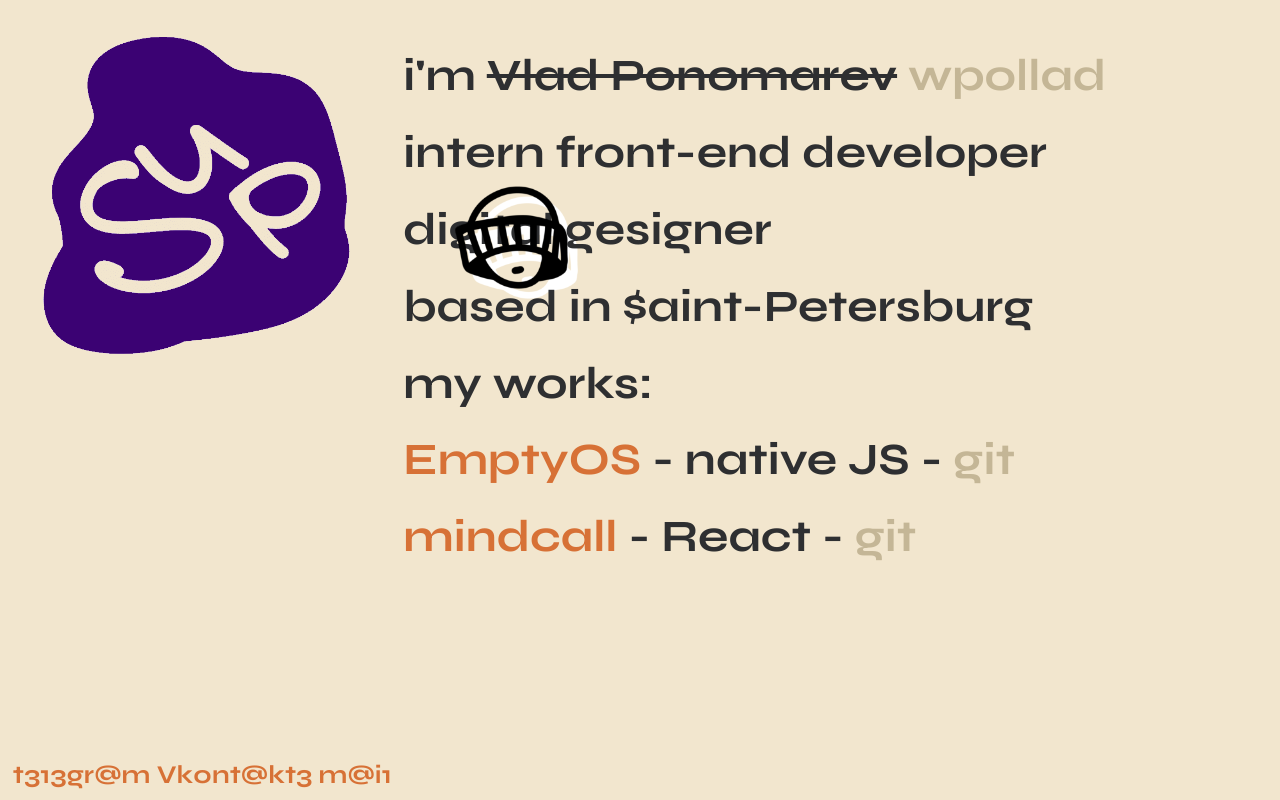
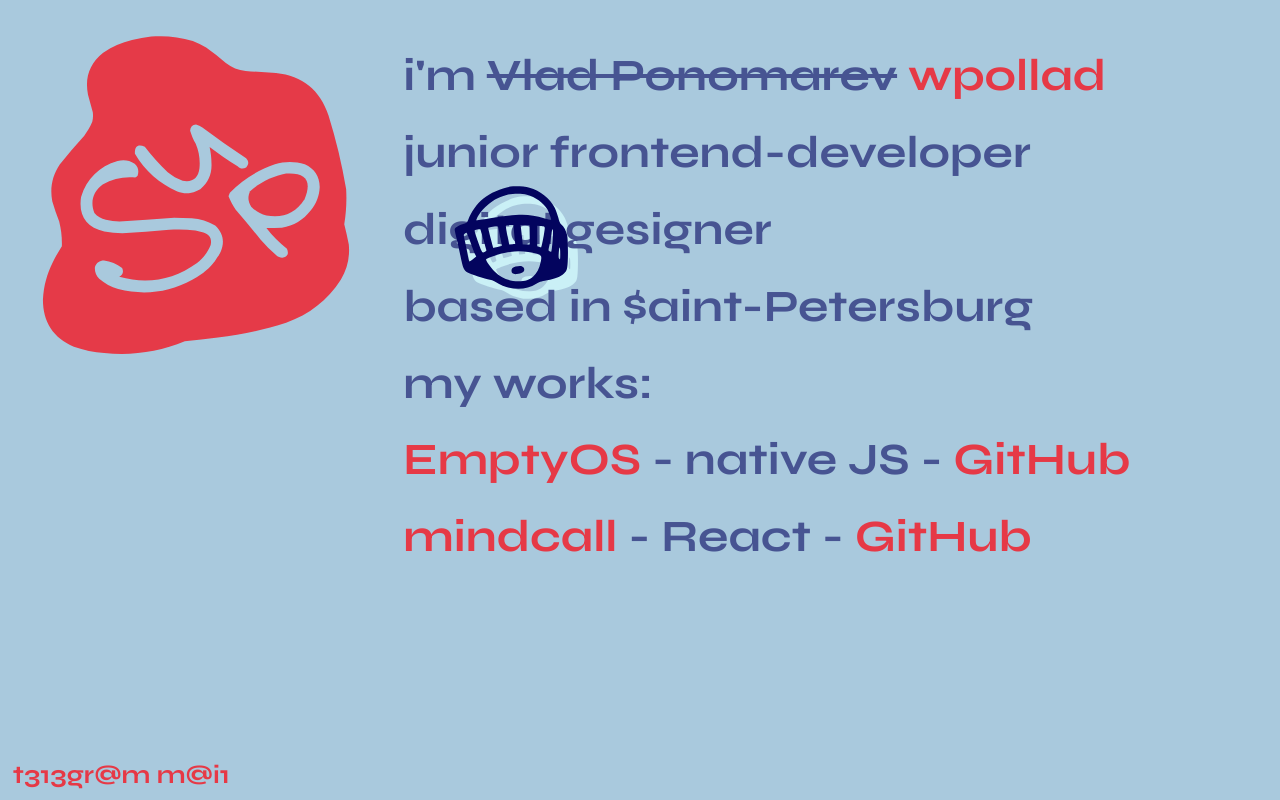
Before and after one commit to wpollad/portfolio, a plain HTML site: page index.html in a window 1280 px wide. Drawn offline with Linux system fonts and the light colour scheme.

Commit message:
feat: colors

```diff
--- a/index.css
+++ b/index.css
@@ -11,22 +11,18 @@ header{
 }
 
 header a{
-   color: #d77136;
+   color: #e63946;
 }
 
 #logo{
     pointer-events: none;
     width: 10vw;
-    /* filter: invert(50); */
-    /* mix-blend-mode: screen; */
     z-index: 2;
 }
 
 #logo2{
     pointer-events: none;
     width: 10vw;
-    /* filter: invert(50); */
-    /* mix-blend-mode: screen; */
     z-index: -1;
 }
 
@@ -39,6 +35,7 @@ img.sup{
     z-index: 1;
 }
 
+
 p{
     padding-left: 1.5vw;
     height: 30vw;
@@ -50,41 +47,41 @@ p{
     float: left;
     display: block;
     z-index: -1;
-    color:  #2E2F31;
+    color:  #475492;
     animation: colorText 5s infinite alternate;
 }
 
 #nick{
-    color: #c4b696;
+    color: #e63946;
 }
 
 a:hover{
-    color: #2E2F31 !important;
+    color: #44C330 !important;
 }
 
 #site{
-    color: #d77136;
+    color: #e63946;
 }
 
 #git{
-    color:#c4b696;
+    color:#e63946;
 }
 
 @keyframes colorText {
     50%{
-        color: #3D467C;
+        color: #262d79;
     }
 }
 
 
 body {
-    background: #F2E6CE;
+    background: #a9c9dd;
     animation: background 5s infinite alternate;
 }
 
 @keyframes background {
     50% {
-        background: #F27830;
+        background: #88a2c4;
     }
 }
 
--- a/index.html
+++ b/index.html
@@ -15,27 +15,26 @@
     <header>
         <div class="social">
             <a href="https://t.me/wpollad" target="_blank">t313gr@m</a>
-            <a href="https://vk.com/wpollad" target="_blank">Vk0nt@kt3</a>
-            <a href="mailto:wpolladd@yandex.ru" target="_blank">m@i1</a>
+            <a href="mailto:wpolladd@gmail.com" target="_blank">m@i1</a>
         </div>
     </header>
-    <img id="logo" src="./img/logo.png" alt="ups...">
-    <img id="logo2" src="./img/logo2.png" alt="ups...">
-    <img class="sup" src="./img/sup2.png" alt="sup">
+    <img id="logo" src="./img/logo.svg" alt="ups...">
+    <img id="logo2" src="./img/logo2.svg" alt="ups...">
+    <img class="sup" src="./img/sup.svg" alt="sup">
     <div class="intro">
         <p>
             i'm <s>Vlad Ponomarev</s>
             <a href="https://github.com/wpollad" id="nick">wpollad</a><br>
-            intern front-end developer <br>
+            junior frontend-developer <br>
             digital gesigner <br>
             based in $aint-Petersburg <br>
             my works: <br>
             <a href="https://wpollad.github.io/EmptyOS" target="_blank" id="site">EmptyOS</a>
             - native JS -
-            <a href="https://github.com/wpollad/EmptyOS" target="_blank" id="git">git</a> <br>
+            <a href="https://github.com/wpollad/EmptyOS" target="_blank" id="git">GitHub</a> <br>
             <a href="https://wpollad.github.io/mindcall" target="_blank" id="site">mindcall</a>
             - React -
-            <a href="https://github.com/wpollad/mindcall" target="_blank" id="git">git</a>
+            <a href="https://github.com/wpollad/mindcall" target="_blank" id="git">GitHub</a>
         </p>
     </div>
     <script src="./moving.js"></script>
```
Also changed, not shown: img/logo.svg (added), img/logo2.svg (added), img/sup.png (deleted), img/sup.svg (added), img/sup2.png (deleted).
